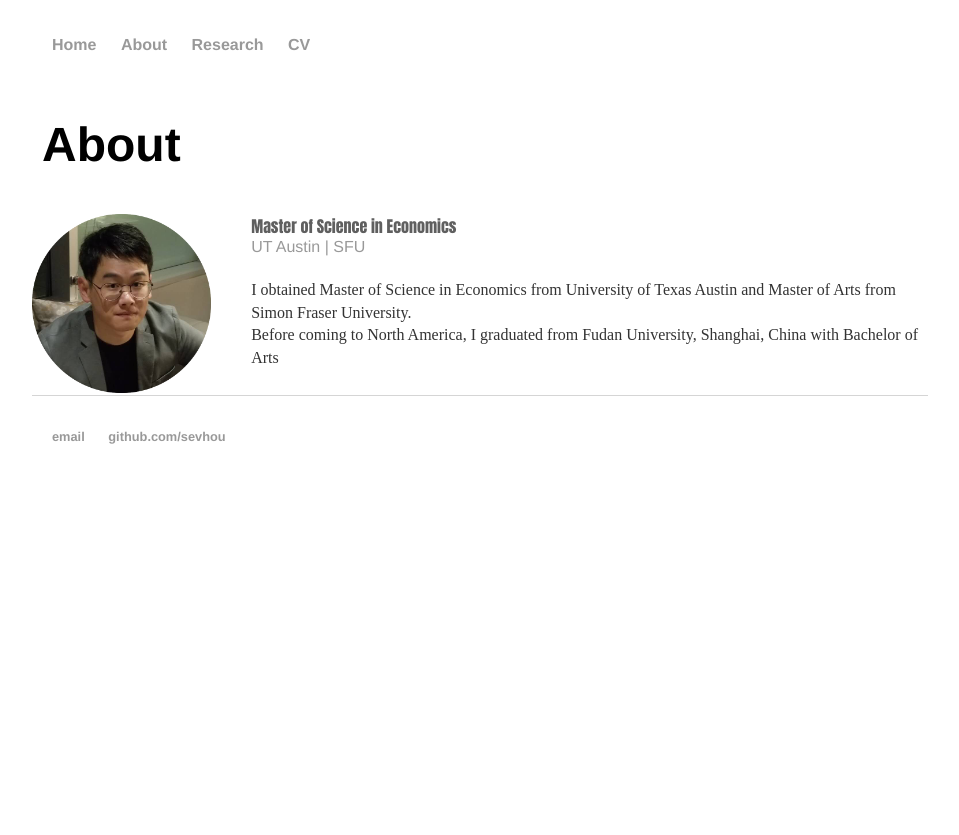
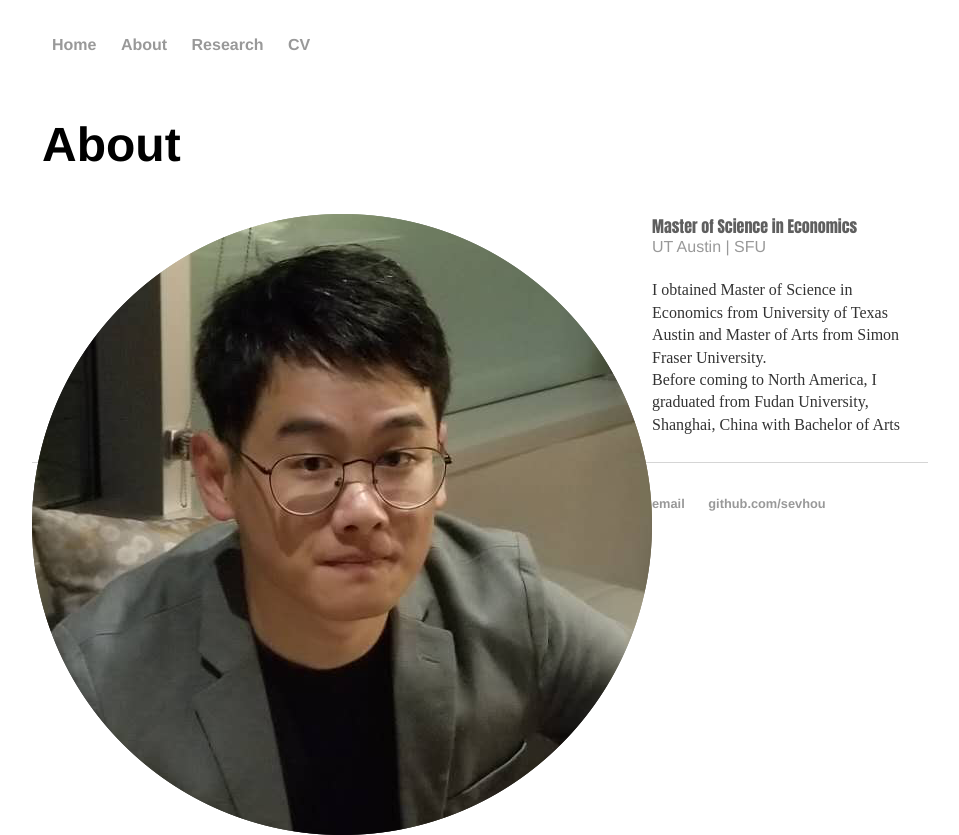
Before and after one commit to sevhou/sevhou.github.io, a Jekyll site: the page built from about/index.html, in a window 1280 px wide. Shown: the part 90-925 px from the top of the page, without its empty margins (160-1119 px from the left). Built offline with Jekyll 4.4.1, drawn with Linux system fonts in a browser that asks for light colours; before the commit the page ends 900 px from its top, so only the background shows below that.

Commit message:
Update index.html

```diff
--- a/about/index.html
+++ b/about/index.html
@@ -5,12 +5,15 @@ title: About
 
 <div class="blurb">
 	<h1>About</h1>
-		<img class="imageleft" src="WechatIMG3763.png">
-	<div style="margin-left: 20px">
+	<div class="leftblock">
+		<img style="float: left"; src="WechatIMG3763.png">
+	</div>
+
+	<div class="rightblock">
 	<h2>Master of Science in Economics</h2>
 		<p class="light-text">UT Austin  |  SFU </p>
-	<p> I obtained Master of Science in Economics from University of Texas Austin and Master of Arts from Simon Fraser University.
-		<br>Before coming to North America, I graduated from Fudan University, Shanghai, China with Bachelor of Arts</p>
+		<p> I obtained Master of Science in Economics from University of Texas Austin and Master of Arts from Simon Fraser University.
+			<br>Before coming to North America, I graduated from Fudan University, Shanghai, China with Bachelor of Arts</p>
 	</div>
 
 
```
